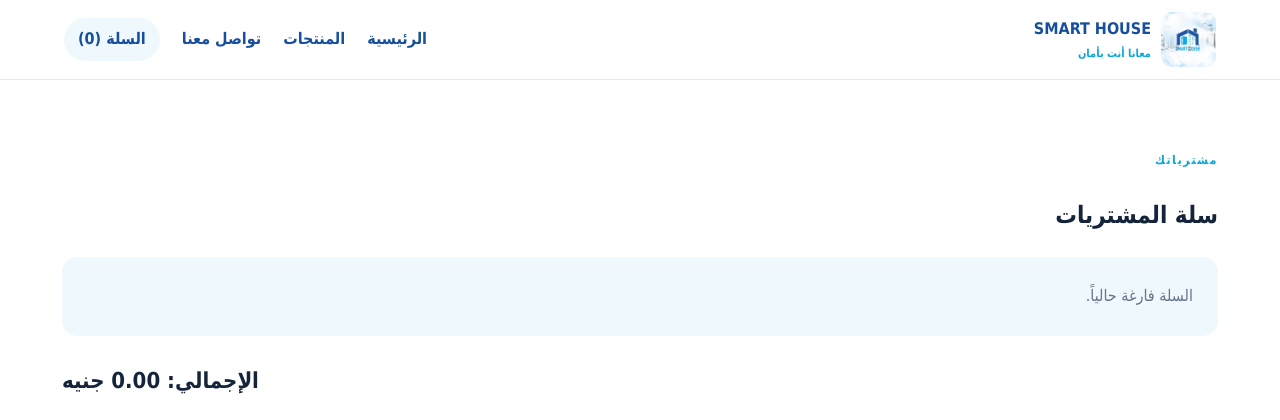
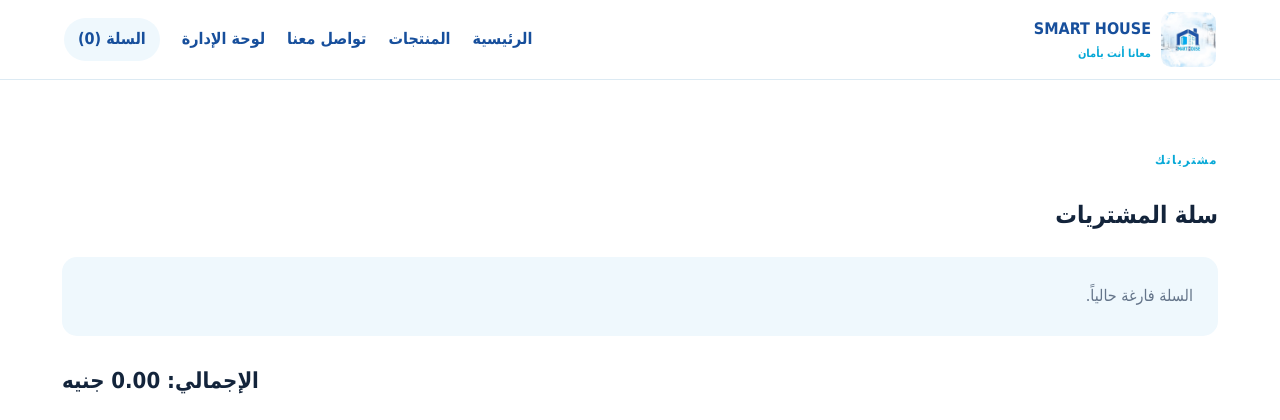
Before and after one commit to akramreda24-creator/smart-house-store, a Django app: page /cart/ in a window 1280 px wide. Shown: the top 420 px of the page. Run offline with Django 5.2, Linux system fonts and the light colour scheme; the visitor is signed in with stand-in values (Sample User, id 1); data that the repository does not hold is empty.

Commit message:
Link staff users to the Smart House admin

```diff
--- a/templates/store/base.html
+++ b/templates/store/base.html
@@ -9,7 +9,7 @@
 <body>
 <header class="site-header">
   <a class="brand" href="{% url 'home' %}"><img src="{% static 'store/images/logo.jpg' %}" alt="Smart House"><span>SMART HOUSE <small>معانا أنت بأمان</small></span></a>
-  <nav><a href="{% url 'home' %}">الرئيسية</a><a href="{% url 'home' %}#products">المنتجات</a><a href="{% url 'contact' %}">تواصل معنا</a><a class="cart-link" href="{% url 'cart' %}">السلة ({{ cart_count }})</a></nav>
+  <nav><a href="{% url 'home' %}">الرئيسية</a><a href="{% url 'home' %}#products">المنتجات</a><a href="{% url 'contact' %}">تواصل معنا</a>{% if request.user.is_authenticated and request.user.is_staff %}<a href="{% url 'dashboard' %}">لوحة الإدارة</a>{% endif %}<a class="cart-link" href="{% url 'cart' %}">السلة ({{ cart_count }})</a></nav>
 </header>
 <main>{% if messages %}<div class="messages">{% for message in messages %}<p>{{ message }}</p>{% endfor %}</div>{% endif %}{% block content %}{% endblock %}</main>
 <footer><div><strong>SMART HOUSE STORE</strong><p>معانا أنت بأمان</p><p>للتواصل: <a href="tel:01556681115">01556681115</a> · <a href="tel:01023222021">01023222021</a></p></div><a href="https://www.facebook.com/smarthousedor/" target="_blank" rel="noopener">صفحتنا على Facebook</a><p class="copyright">© Smart House Store</p></footer>
```
